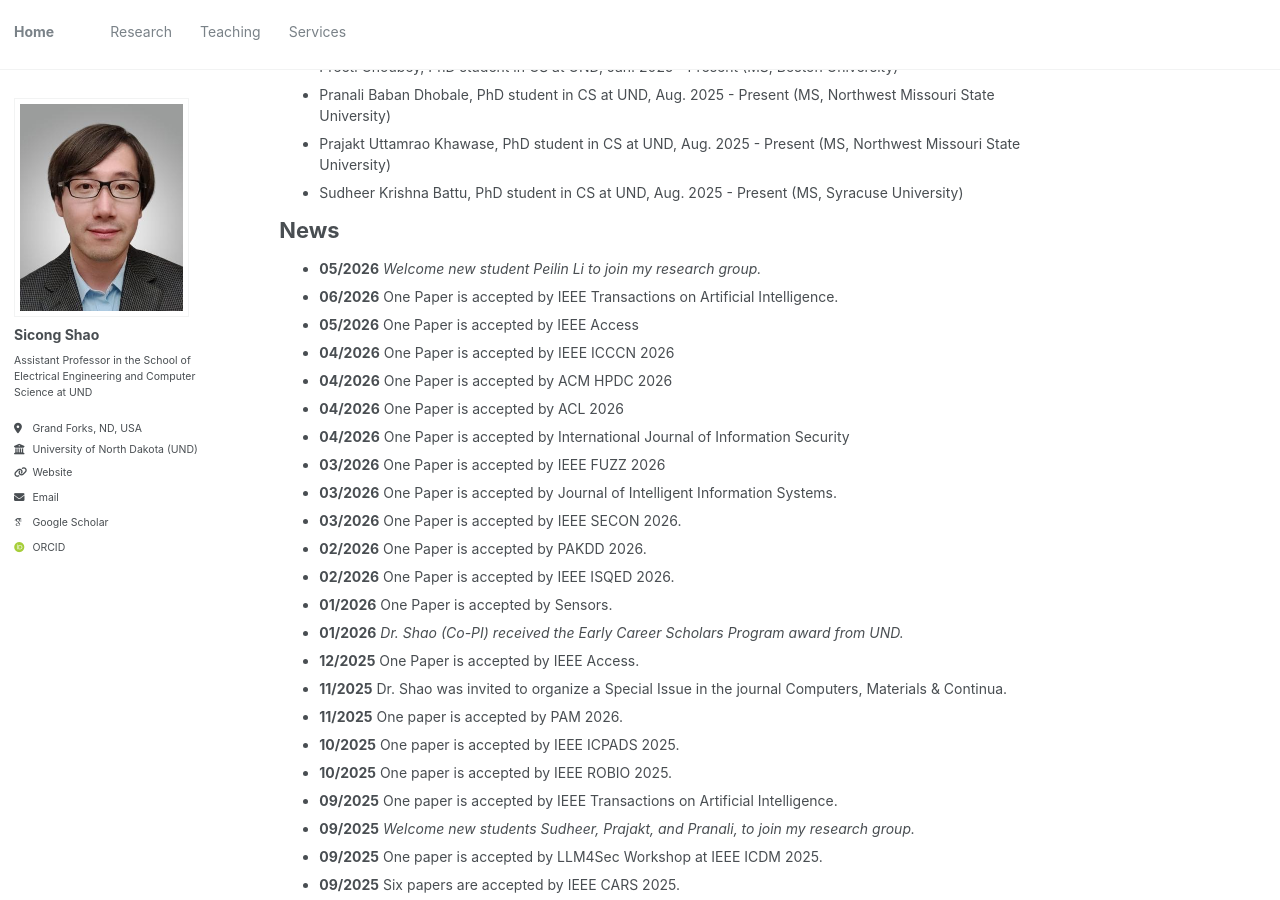
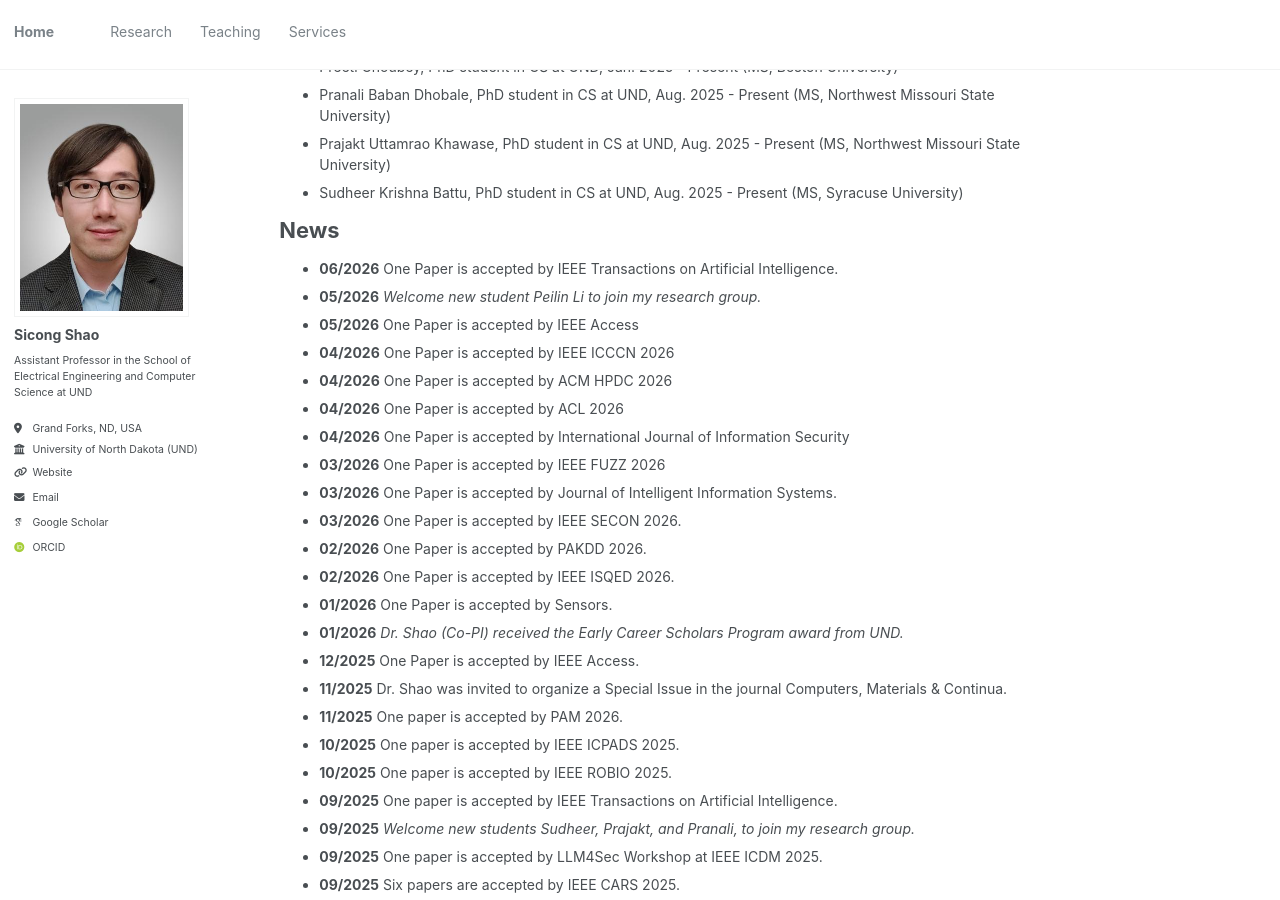
Before and after one commit to sicongshao/sicongshao.github.io, a Jekyll site: the page built from _pages/about.md, in a window 1280 px wide and 900 px high, scrolled down 550 px. Built offline with Jekyll 4.4.1, drawn with Linux system fonts in a browser that asks for light colours; some web fonts are replaced.

Commit message:
first commit

```diff
--- a/_pages/about.md
+++ b/_pages/about.md
@@ -33,8 +33,8 @@ Students
 
 News
 ======
+* **06/2026** One Paper is accepted by IEEE Transactions on Artificial Intelligence.
 * **05/2026** *Welcome new student Peilin Li to join my research group.*
-* **06/2026** One Paper is accepted by IEEE Transactions on Artificial Intelligence.
 * **05/2026** One Paper is accepted by IEEE Access
 * **04/2026** One Paper is accepted by IEEE ICCCN 2026
 * **04/2026** One Paper is accepted by ACM HPDC 2026
```
